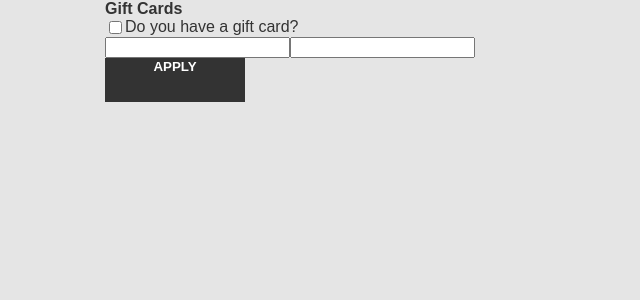
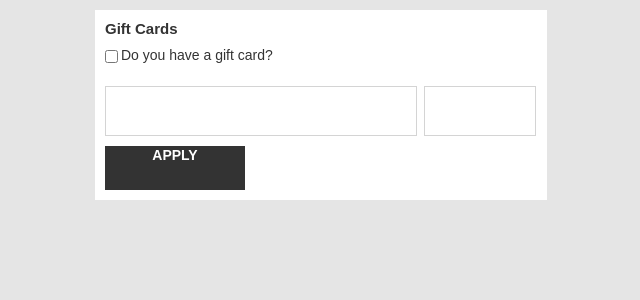
Before and after one commit to stephangriesel/checkout-form-react, a React (Create React App) app: page / in a window 1280 px wide. Shown: the top 300 px of the page, without its empty margins (319-959 px from the left). Built offline with nearby package versions, Linux system fonts and the light colour scheme.

Commit message:
style component

```diff
--- a/src/App.css
+++ b/src/App.css
@@ -2,7 +2,7 @@
 
 body {
   background-color:#e5e5e5;
-  font-family: 'Work Sans';
+  font-family: 'Work Sans', sans-serif;
 }
 
 .App {
--- a/src/components/GiftCard.js
+++ b/src/components/GiftCard.js
@@ -9,7 +9,8 @@ class GiftCard extends Component {
                     <h4>Gift Cards</h4>
                     <form>
                         <div className="gift-checkbox">
-                            <input type="checkbox" name="giftcard-checkbox" />Do you have a gift card?
+                            <input type="checkbox" name="giftcard-checkbox" />
+                            <label><span className="check">Do you have a gift card?</span></label>
                         </div>
                         <div className="gift-number">
                             <input /><input />
--- a/src/css/GiftCard.css
+++ b/src/css/GiftCard.css
@@ -1,52 +1,79 @@
 h4 {
-    padding:0;
-    margin:0;
+    padding: 0;
+    margin: 0;
+    font-weight: 600;
+    font-size: 15px;
 }
 
 .form-wrapper {
-    display:flex;
-    width:100%;
+    display: flex;
+    width: 100%;
     align-content: center;
     justify-content: center;
 }
 
+.form {
+    background: #ffffff;
+    padding: 10px;
+    margin: 10px;
+}
+
 .form, .apply-btn {
+    display: flex;
+    font-size: 14px;
+    justify-content: flex-start;
+    align-items: flex-start;
+    flex-direction: column;
+    color: #333333;
+    width: 432px;
+}
+
+.gift-checkbox {
+    display: flex;
+    flex-direction: row;
+    margin: 10px 0;
+}
+
+.gift-checkbox input {
+    margin-left:0;
+}
+
+.gift-number {
     display: flex;
     justify-content: flex-start;
     align-items: flex-start;
-    flex-direction: column;
-    color:#333333;
-    width:432px;
-}
-
-.gift-checkbox {
-    display:flex;
     flex-direction: row;
 }
 
-input {
-    text-align: left;
+.gift-number input {
+    border:rgb(212, 212, 212) solid 0.5px;
+    padding:2px 5px;
+    font-size:13px;
+    height:44px;
+    margin:10px 7px 10px 0;
+    width:300px;
+    outline:none;
 }
 
-.gift-number {
-    display:flex;
-    justify-content: flex-start;
-    align-items: flex-start;
-    flex-direction:row;
+.gift-number input:nth-child(2) {
+    padding:2px 5px;
+    font-size:13px;
+    height:44px;
+    margin:10px 7px 10px 0;
+    width:100px;
 }
 
 .apply-btn {
-    display:flex;
+    display: flex;
     justify-content: center;
-    flex-direction:row;
+    flex-direction: row;
 }
 
 .apply-btn {
     background: #333333;
-    color:#FFFFFF;
-    border:none;
-    width:140px;
-    height:44px;
+    color: #FFFFFF;
+    border: none;
+    width: 140px;
+    height: 44px;
     font-weight: 900;
-
 }
```
